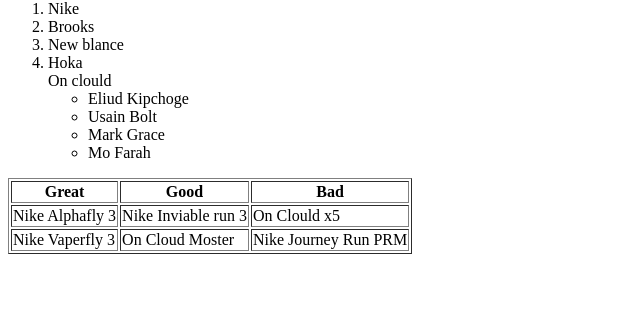
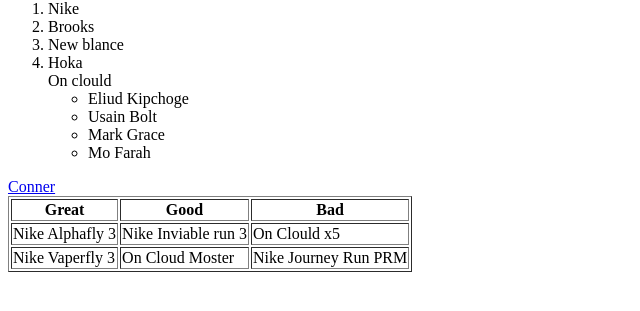
Before and after one commit to Michaelcoltrin/Michaelcoltrin.github.io, a plain HTML site: page index.html in a window 1280 px wide. Shown: the part 351-662 px from the top of the page, without its empty margins (0-640 px from the left). Drawn offline with Linux system fonts and the light colour scheme.

Commit message:
Update index.html

```diff
--- a/index.html
+++ b/index.html
@@ -36,4 +36,4 @@
                     <td>Nike Vaperfly 3</td>
                     <td>On Cloud Moster</td>
                     <td>Nike Journey Run PRM</td>
-                     <a href="https://C0nn0r2009.github.io>Conner</a>
+                     <a href="https://C0nn0r2009.github.io">Conner</a>
```
